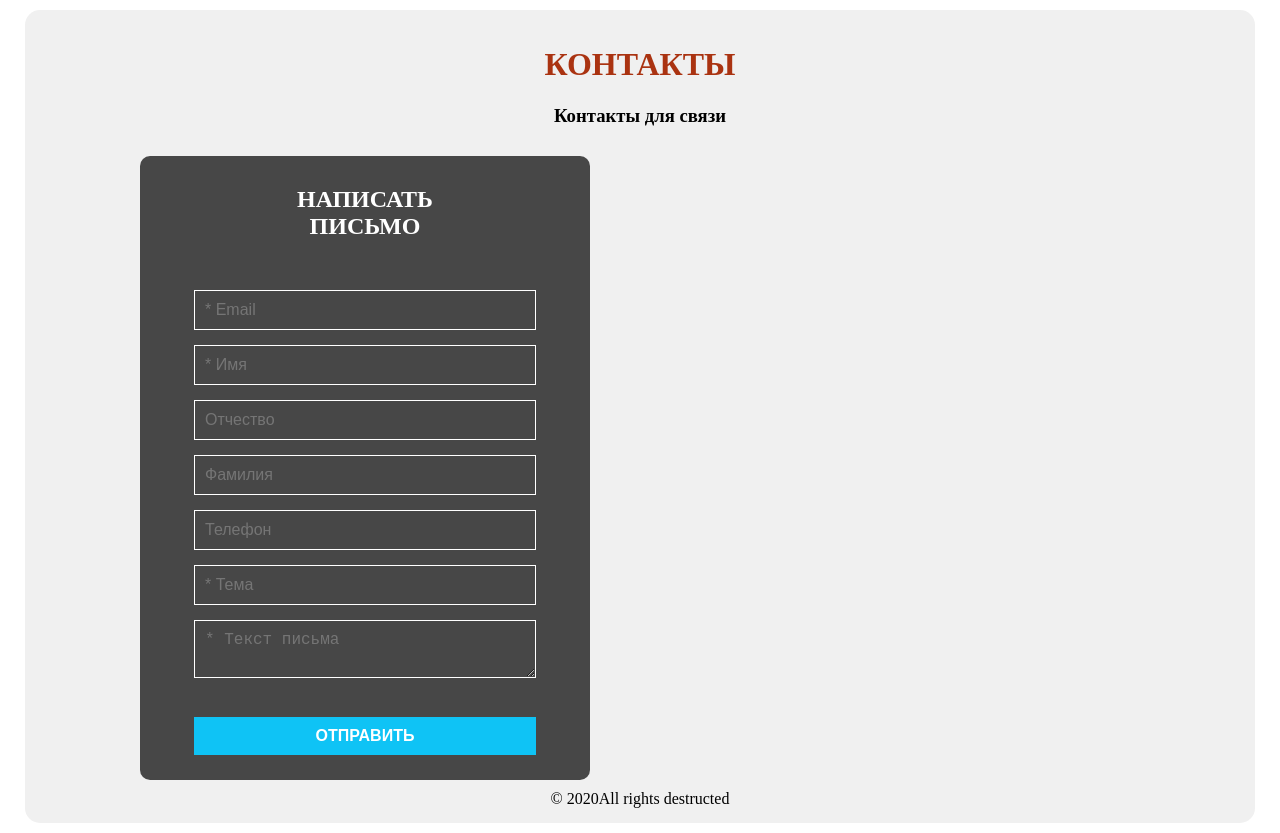
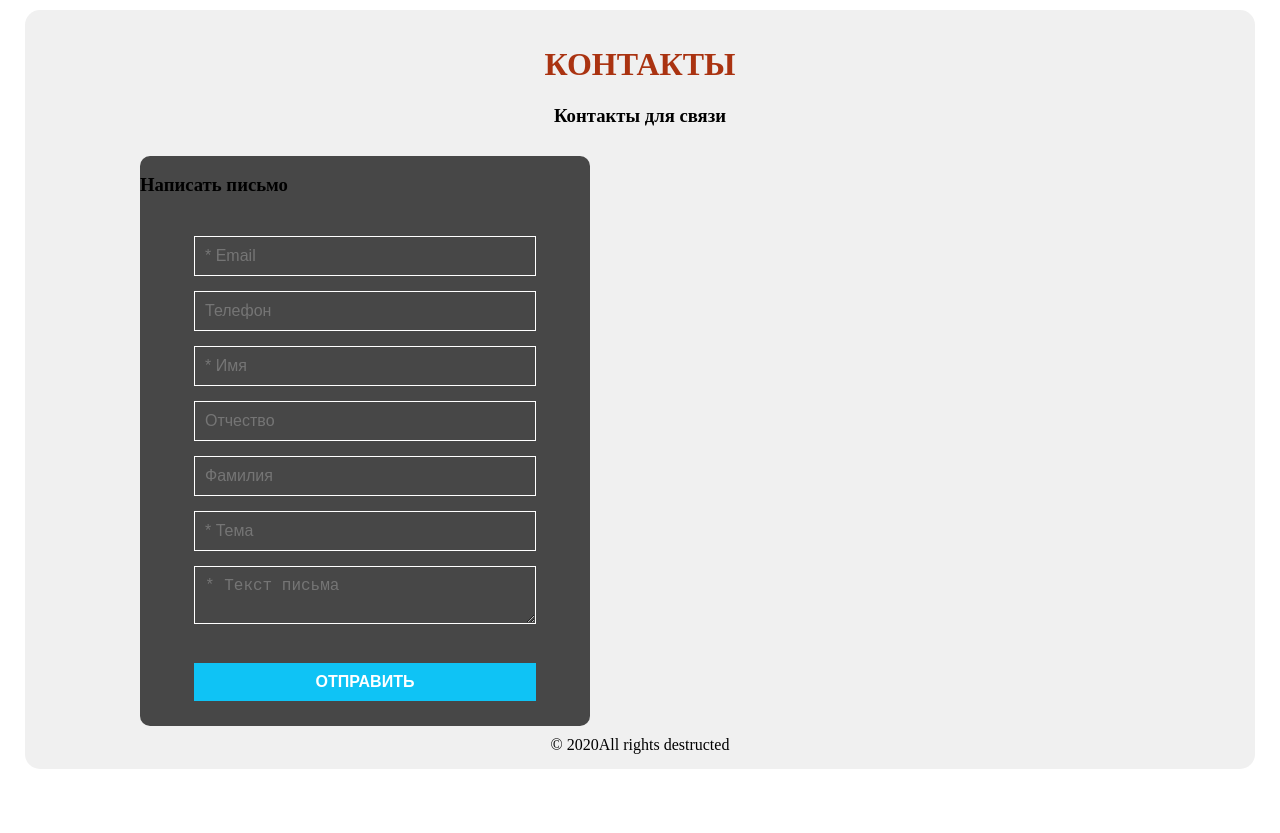
Before and after one commit to svoyparen/nuxtcontacts, a Nuxt app: page / in a window 1280 px wide. After the commit the page ends 800 px from the top, so only its background shows below. Built offline with nearby package versions, Linux system fonts and the light colour scheme.

Commit message:
Add files via upload

```diff
--- a/pages/index.vue
+++ b/pages/index.vue
@@ -1,7 +1,7 @@
 <template>
 	<div id="contacts_block">
 		<div class="form">
-			<h1>Написать письмо</h1>
+			<h3>Написать письмо</h3>
 				<form id="post_form" @submit.prevent="submitForm">
 					<fieldset :disabled=isFormSend>
 						<span class="send_message" v-if="send">Письмо успешно отправлено!</span>
@@ -11,48 +11,53 @@
 							v-model="email"
 							ref="email"
 							required
-							message = 'Wrong email'
+							message = "Wrong email"
+						/>
+						<FormInput
+							type="tel"
+							placeholder="Телефон"
+							v-model="phoneNumber"
+							ref="phoneNumber"
+							message = "Wrong phone number"
 						/>
 						<FormInput
 							placeholder="Имя"
 							v-model="firstName"
 							ref="firstName"
 							required
-							message = 'Wrong first name'
+							message = "Wrong first name"
+							class="fio"
 						/>
 						<FormInput
 							placeholder="Отчество"
 							v-model="middleName"
 							ref="middleName"
-							message = 'Wrong middle name'
+							message = "Wrong middle name"
+							class="fio"
 						/>
 						<FormInput
 							placeholder="Фамилия"
 							v-model="lastName"
 							ref="lastName"
-							message = 'Wrong last name'
-						/>
-						<FormInput
-							type="tel"
-							placeholder="Телефон"
-							v-model="phoneNumber"
-							ref="phoneNumber"
-							message = 'Wrong phone number'
+							message = "Wrong last name"
+							class="fio"
 						/>
 						<FormInput
 							placeholder="Тема"
 							v-model="title"
 							ref="title"
 							required
-							message = 'Wrong title'
+							message = "Wrong title"
+							class="theme"
 						/>
 						<FormInput
 							type="text"
 							placeholder="Текст письма"
 							v-model="text"
 							ref="text"
-							message = 'Wrong text size'
+							message = "Wrong text size"
 							required
+							class="textarea"
 						/>
 						<div class="input-form">
 							<button type="submit">Отправить</button>
```
